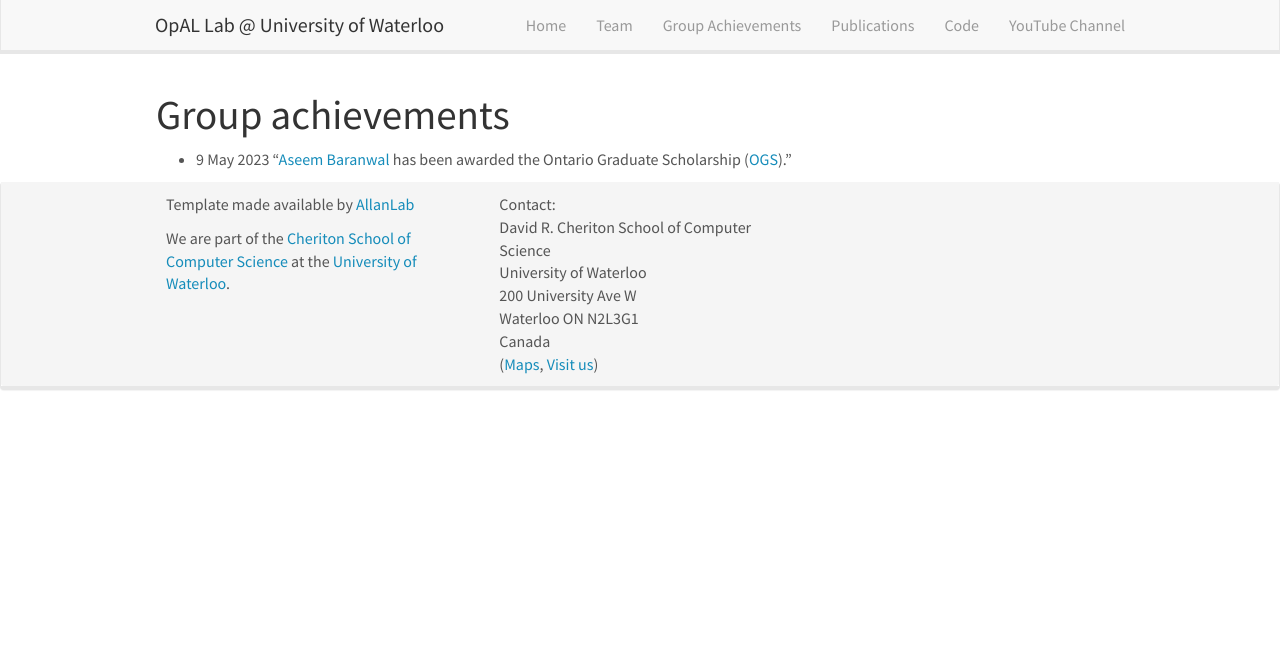
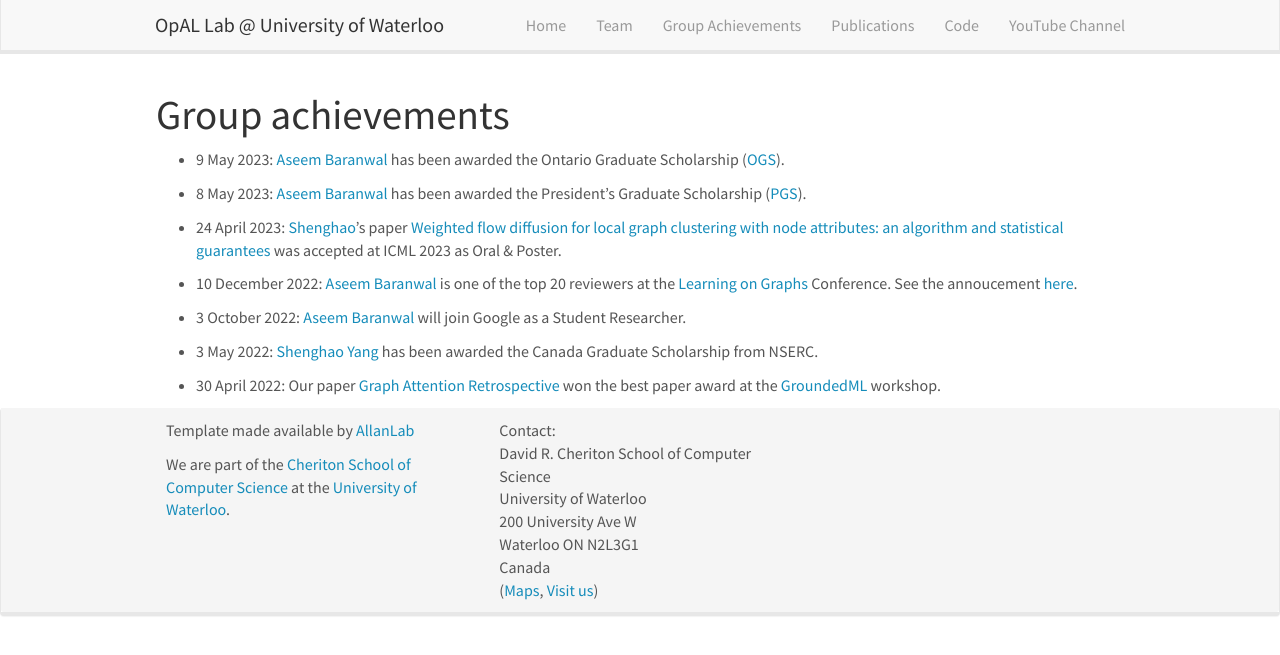
Before and after one commit to opallab/opallab.github.io, a Jekyll site: the page built from _pages/group_achievements.md, in a window 1280 px wide. Shown: the top 655 px of the page. Built offline with Jekyll 4.4.1, drawn with Linux system fonts in a browser that asks for light colours; nearby versions of some CDN libraries.

Commit message:
achievements

```diff
--- a/_pages/group_achievements.md
+++ b/_pages/group_achievements.md
@@ -8,5 +8,17 @@ permalink: /group_achievements
 
 # Group achievements
 
-- 9 May 2023
-"<a href='https://aseemrb.me'>Aseem Baranwal</a> has been awarded the Ontario Graduate Scholarship (<a href='https://osap.gov.on.ca/OSAPPortal/en/A-ZListofAid/PRDR019245.html'>OGS</a>)."
+- 9 May 2023:
+<a href='https://aseemrb.me'>Aseem Baranwal</a> has been awarded the Ontario Graduate Scholarship (<a href='https://osap.gov.on.ca/OSAPPortal/en/A-ZListofAid/PRDR019245.html'>OGS</a>).
+
+- 8 May 2023: <a href='https://aseemrb.me'>Aseem Baranwal</a> has been awarded the President's Graduate Scholarship (<a href='https://uwaterloo.ca/graduate-studies-postdoctoral-affairs/current-students/internal-waterloo-awards/presidents-graduate-scholarship'>PGS</a>).
+
+- 24 April 2023: <a href='https://cs.uwaterloo.ca/~s286yang/'>Shenghao</a>'s paper <a href='https://arxiv.org/abs/2301.13187'>Weighted flow diffusion for local graph clustering with node attributes: an algorithm and statistical guarantees</a> was accepted at ICML 2023 as Oral & Poster.
+
+- 10 December 2022: <a href='https://aseemrb.me'>Aseem Baranwal</a> is one of the top 20 reviewers at the <a href='https://logconference.org'>Learning on Graphs</a> Conference. See the annoucement <a href='https://twitter.com/LogConference/status/1601245186306080770'>here</a>.
+
+- 3 October 2022: <a href='https://aseemrb.me'>Aseem Baranwal</a> will join Google as a Student Researcher.
+
+- 3 May 2022: <a href='https://cs.uwaterloo.ca/~s286yang/'>Shenghao Yang</a> has been awarded the Canada Graduate Scholarship from NSERC.
+
+- 30 April 2022: Our paper <a href='https://arxiv.org/abs/2202.13060'>Graph Attention Retrospective</a> won the best paper award at the <a href='https://sites.google.com/view/groundedml2022'>GroundedML</a> workshop.
```
